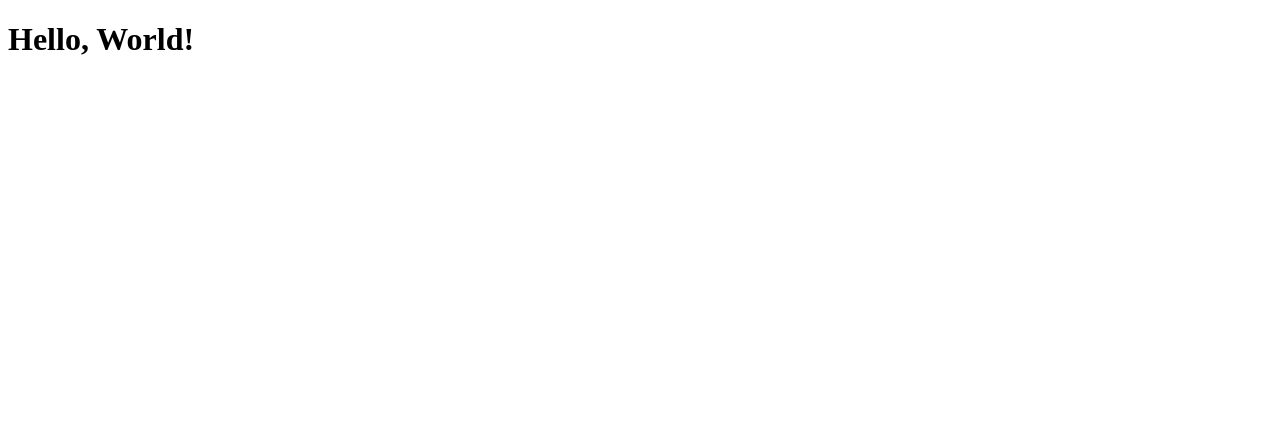
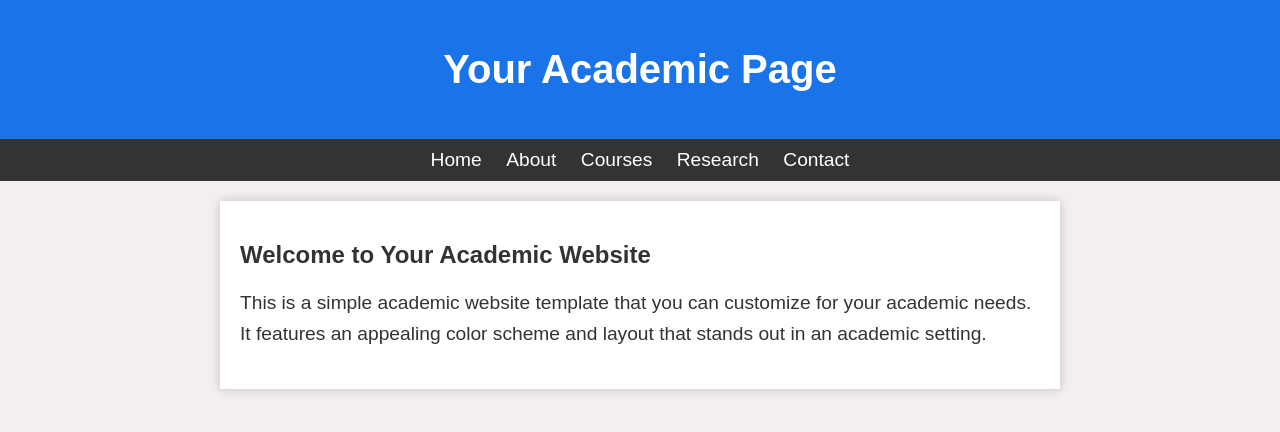
Before and after one commit to btkriesten/btkriesten.github.io, a plain HTML site: page index.html in a window 1280 px wide. Drawn offline with Linux system fonts and the light colour scheme.

Commit message:
updated index

```diff
--- a/index.html
+++ b/index.html
@@ -1,9 +1,67 @@
 <!DOCTYPE html>
-<html>
+<html lang="en">
 <head>
-    <title>Hello World Example</title>
+    <meta charset="UTF-8">
+    <meta name="viewport" content="width=device-width, initial-scale=1.0">
+    <title>Your Academic Website</title>
+    <style>
+        body {
+            font-family: Arial, sans-serif;
+            background-color: #F3EFEF; /* Light grayish-blue background */
+            color: #333; /* Dark text color */
+            margin: 0;
+            padding: 0;
+        }
+        header {
+            background-color: #1A73E8; /* Vibrant blue header background */
+            color: #fff; /* White text color for the header */
+            text-align: center;
+            padding: 20px;
+        }
+        h1 {
+            font-size: 2.5em;
+        }
+        nav {
+            background-color: #333; /* Dark gray navigation background */
+            color: #fff; /* White text color for navigation links */
+            text-align: center;
+            padding: 10px;
+        }
+        nav a {
+            text-decoration: none;
+            color: #fff;
+            margin: 10px;
+            font-size: 1.2em;
+        }
+        main {
+            max-width: 800px;
+            margin: 20px auto;
+            padding: 20px;
+            background-color: #fff; /* White content background */
+            box-shadow: 0px 0px 10px rgba(0, 0, 0, 0.2);
+        }
+        p {
+            font-size: 1.2em;
+            line-height: 1.6;
+        }
+    </style>
 </head>
 <body>
-    <h1>Hello, World!</h1>
+    <header>
+        <h1>Your Academic Page</h1>
+    </header>
+    <nav>
+        <a href="#">Home</a>
+        <a href="#">About</a>
+        <a href="#">Courses</a>
+        <a href="#">Research</a>
+        <a href="#">Contact</a>
+    </nav>
+    <main>
+        <h2>Welcome to Your Academic Website</h2>
+        <p>
+            This is a simple academic website template that you can customize for your academic needs. It features an appealing color scheme and layout that stands out in an academic setting.
+        </p>
+    </main>
 </body>
 </html>
```
